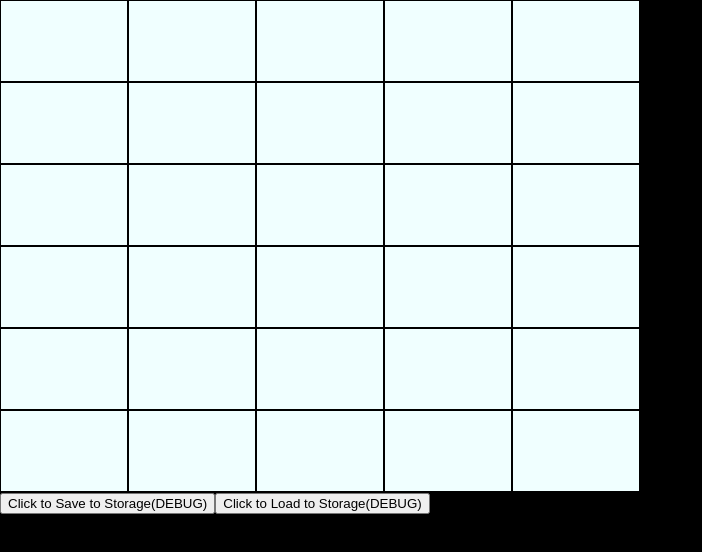
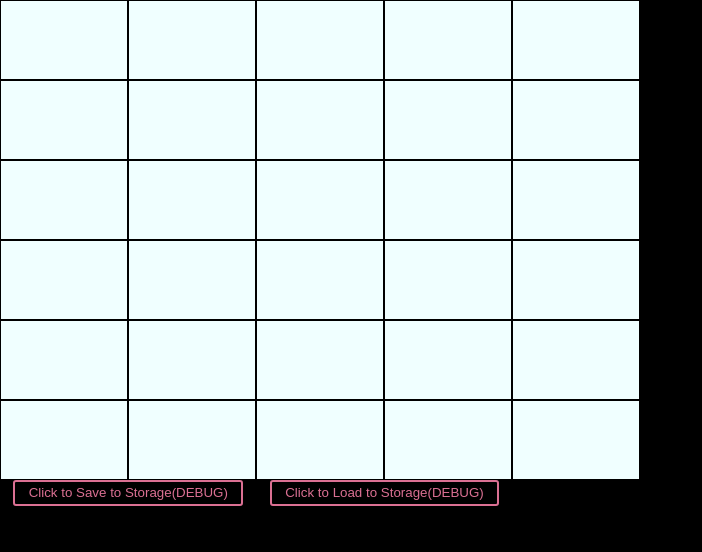
Before and after one commit to mom4ilakis/Dumichka, a React (Create React App) app: page / in a window 1280 px wide. Shown: the top 552 px of the page, without its empty margins (0-702 px from the left). Built offline with nearby package versions, Linux system fonts and the light colour scheme.

Commit message:
save local storage on letter entry/deletion

```diff
--- a/package.json
+++ b/package.json
@@ -7,6 +7,7 @@
     "react": "^17.0.2",
     "react-dom": "^17.0.2",
     "react-scripts": "5.0.0",
+    "styled-components": "^5.3.3",
     "web-vitals": "^2.1.4"
   },
   "scripts": {
--- a/src/App.js
+++ b/src/App.js
@@ -1,6 +1,7 @@
 import React from 'react';
 import PropTypes from 'prop-types';
 import { checkWord } from './utils/Utils';
+import { Button, Letterbox } from './styles';
 
 const LetterBox = (props) => <div className={props.className}> {props.letter} </div>;
 
@@ -128,7 +129,7 @@ class Board extends React.Component {
                         let color = currentAttempt !== index && letter && (this.state.evaluations[index][char_index] === 'correct' ? 'green' : this.state.evaluations[index][char_index] === 'present' ? 'yellow' : 'gray');
                         const className = 'letterBox ' + color;
                         const key = `${index}-${letter}-${char_index}`;
-                        return <LetterBox key={key} letter={letter} className={className} />;
+                        return <Letterbox key={key} letter={letter} className={className} />;
                     })
                 }
             </div>
@@ -143,8 +144,8 @@ class Board extends React.Component {
                         this.renderBoard()
                     }
                 </div>
-                <button onClick={this.saveToLocalStorage}>Click to Save to Storage(DEBUG)</button>
-                <button onClick={this.loadFromLocalStorage}>Click to Load to Storage(DEBUG)</button>
+                <Button onClick={this.saveToLocalStorage}>Click to Save to Storage(DEBUG)</Button>
+                <Button onClick={this.loadFromLocalStorage}>Click to Load to Storage(DEBUG)</Button>
 
             </React.Fragment>
         );
--- /dev/null
+++ b/src/styles.js
@@ -0,0 +1,28 @@
+import styled from 'styled-components';
+
+/* eslint-disable semi */
+
+export const Button = styled.button`
+  background: transparent;
+  border-radius: 3px;
+  border: 2px solid palevioletred;
+  color: palevioletred;
+  margin: 0 1em;
+  padding: 0.25em 1em;
+`
+
+export const Letterbox = styled.div`
+    width: 100%;
+    display: inline-flex;
+    justify-content: center;
+    align-items: center;
+    font-size: 2rem;
+    line-height: 2rem;
+    font-weight: bold;
+    vertical-align: middle;
+    box-sizing: border-box;
+    color: var(--tile-text-color);
+    text-transform: uppercase;
+    user-select: none;
+    letter: ${props => props?.letter};
+`
```
Also changed, not shown: 1 other file (tests, documents, lock files or other folders).
